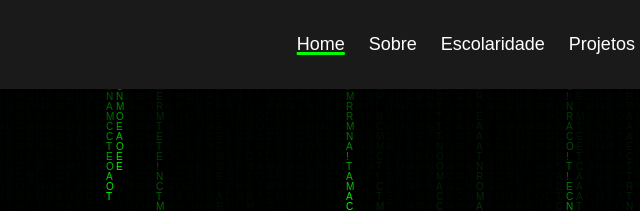
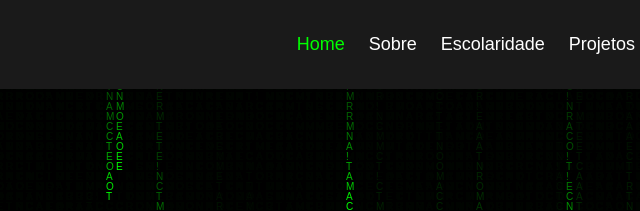
Before and after one commit to fabriciobarbosaviegas/Curriculum-vitae, a plain HTML site: page curriculo/index.html in a window 1280 px wide. In both pictures the pointer is over the link "Home". Shown: the top 211 px of the page, 484-1124 px from the left. Drawn offline with nearby package versions, Linux system fonts and the light colour scheme.

Commit message:
Update style.css

```diff
--- a/curriculo/css/style.css
+++ b/curriculo/css/style.css
@@ -81,8 +81,11 @@ header li{
 }
 
 header #header-options li a:hover{
-	text-decoration: underline #0F0 3px;
-	transition-duration: 2s;
+	color: #0F0;
+}
+
+.active{
+	color: #0F0;
 }
 
 #header-options{
```
